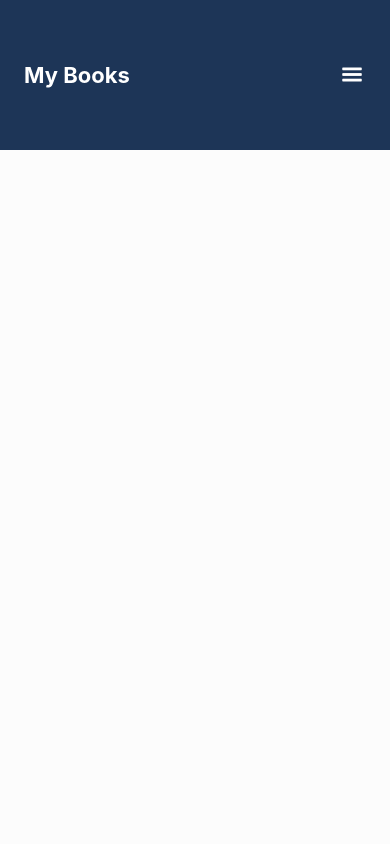
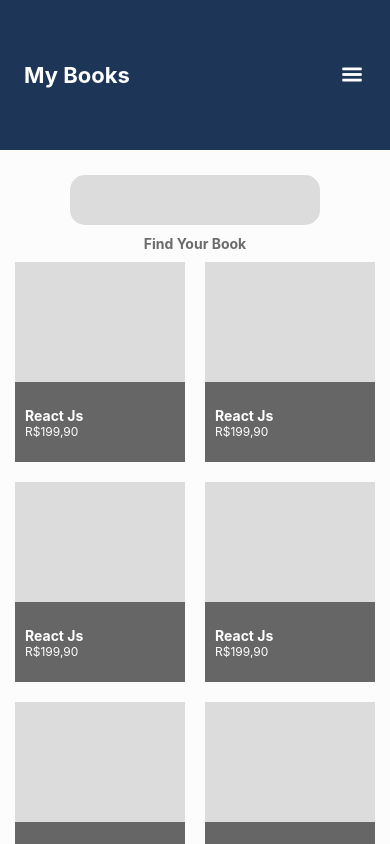
Before and after one commit to newlandslucas/book-app, a React Native app: screen / in a window 390 px wide. Built offline with nearby package versions, Linux system fonts and the light colour scheme.

Commit message:
feature: google books api integrate

```diff
--- a/App.js
+++ b/App.js
@@ -1,5 +1,4 @@
 import { StatusBar } from 'expo-status-bar';
-import { StyleSheet, Text, View } from 'react-native';
 import Home from './src/screens/Home';
 
 export default function App() {
--- a/package.json
+++ b/package.json
@@ -9,10 +9,12 @@
     "web": "expo start --web"
   },
   "dependencies": {
+    "axios": "^1.2.1",
     "expo": "~47.0.8",
     "expo-status-bar": "~1.4.2",
     "react": "18.1.0",
-    "react-native": "0.70.5"
+    "react-native": "0.70.5",
+    "react-native-google-books": "^1.0.4"
   },
   "devDependencies": {
     "@babel/core": "^7.12.9"
--- /dev/null
+++ b/src/components/Card/index.js
@@ -0,0 +1,18 @@
+import { View, Text } from 'react-native';
+import { styles } from './style';
+
+
+export default function Card() {
+    return(
+        <View style={styles.container}>
+            <View style={styles.image}>
+
+            </View>
+            <View style={styles.bottom}>
+                <Text style={styles.title}>React Js</Text>
+                <Text style={styles.price}>R$199,90</Text>
+            </View>
+
+        </View>
+    )
+}
--- /dev/null
+++ b/src/components/Card/style.js
@@ -0,0 +1,30 @@
+import { StyleSheet } from "react-native";
+
+export const styles = StyleSheet.create({
+    container: {
+        width: 170,
+        height: 200,
+        radius: 5,
+        backgroundColor: '#666',
+        margin: 10
+    },
+    bottom: {
+        color: '#fff',
+        padding: 10,
+        marginTop: 15
+    },
+    title: {
+        fontSize: 14,
+        color: '#FFF',
+        fontWeight: 'bold'
+    },
+    price: {
+        fontSize: 12,
+        color: '#FFF',
+    },
+    image: {
+        backgroundColor: '#DCDCDC',
+        width: '100%',
+        height: 120,
+    }
+})
--- a/src/screens/Home/index.js
+++ b/src/screens/Home/index.js
@@ -1,8 +1,38 @@
-import { View, Text, TouchableOpacity } from 'react-native';
-import { Entypo } from '@expo/vector-icons'
+import { useState } from 'react';
+import { View, Text, TouchableOpacity, TextInput, FlatList } from 'react-native';
+import { Entypo, Ionicons } from '@expo/vector-icons'
 import { styles } from './styles';
+import axios from 'axios';
+
+import Card from '../../components/Card';
+
+
+const itemData = [
+    <Card />,
+    <Card />,
+    <Card />,
+    <Card />,
+    <Card />,
+    <Card />,
+    <Card />,
+]
+
+const API_KEY = "AIzaSyBYWBxXu0P7eETdZTnRcnZYnt0VeoJeulM"
+const GOOGLE_BOOKS_URL = "https://www.googleapis.com/books"
+const GET_BOOKS_BY_NAME_ENDPOINT = "/v1/volumes?q="
+const KEY_HEADER = "&key" + API_KEY
 
 export default function Home() {
+    const [search, setSearch] = useState("")
+    console.log(search)
+
+    const searchBook = (evt) => {
+        if (evt.key === "return") {
+            axios.get(GOOGLE_BOOKS_URL + GET_BOOKS_BY_NAME_ENDPOINT + search + KEY_HEADER)
+            .then(res=>console.log(res))
+            .catch(err=>console.log(err))
+        }
+    }
     return (
         <View style={styles.container}>
             <View style={styles.Header}>
@@ -11,6 +41,30 @@ export default function Home() {
                     <Entypo name="menu" size={28} color="white" />
                 </TouchableOpacity>
             </View>
+
+            <View style={styles.section1}>
+                <TextInput
+                        value={search}
+                        onChange={e => setSearch(e.target.value)}
+                        style={styles.input}
+                        onKeyPress={searchBook}
+                        placeHolder="Enter Your Book Name"
+                        placeholderTextColor="#6B6B6B"
+
+                    />
+                <Text style={styles.title2}>Find Your Book</Text>
+            </View>
+
+            <FlatList
+                numColumns={2}
+                data={itemData}
+                keyExtractor={(item, index) => index.toString()}
+                renderItem={ ({ item } ) => (<Card card={item}/>)}
+
+             />
+
+
+
         </View>
     )
 }
--- a/src/screens/Home/styles.js
+++ b/src/screens/Home/styles.js
@@ -3,7 +3,8 @@ import { StyleSheet } from "react-native";
 export const styles = StyleSheet.create({
     container: {
         flex: 1,
-        backgroundColor: '#FCFCFC'
+        backgroundColor: '#FCFCFC',
+        alignItems: 'center'
     },
     Header: {
         backgroundColor: '#1d3557',
@@ -18,5 +19,35 @@ export const styles = StyleSheet.create({
         fontSize: 22,
         fontWeight: 'bold',
         color: '#FFF'
+    },
+    section1: {
+        marginTop: 25,
+        justifyContent: 'center',
+        alignItems: 'center',
+        radius: 15
+    },
+    title2: {
+        fontSize: '14',
+        fontWeight: 'bold',
+        color: '#6B6B6B'
+
+    },
+    input: {
+        width: 250,
+        height: 50,
+        backgroundColor: '#DCDCDC',
+        borderRadius: 15,
+        color: '#000',
+        padding: 16,
+        fontSize: 18,
+        marginBottom: 10,
+        radius: 15
+
+    },
+    FlatList: {
+       flex: 1,
+        flexDirection: 'row',
+
     }
+
 })
--- a/src/service/API/APIConfig.js
+++ b/src/service/API/APIConfig.js
@@ -2,3 +2,5 @@ export const API_KEY = "AIzaSyBYWBxXu0P7eETdZTnRcnZYnt0VeoJeulM"
 export const GOOGLE_BOOKS_URL = "https://www.googleapis.com/books"
 export const GET_BOOKS_BY_NAME_ENDPOINT = "/v1/volumes?q="
 export const KEY_HEADER = "&key" + API_KEY
+
+GOOGLE_BOOKS_URL + GET_BOOKS_BY_NAME_ENDPOINT + search + KEY_HEADER
```
Also changed, not shown: 1 other file (tests, documents, lock files or other folders).
